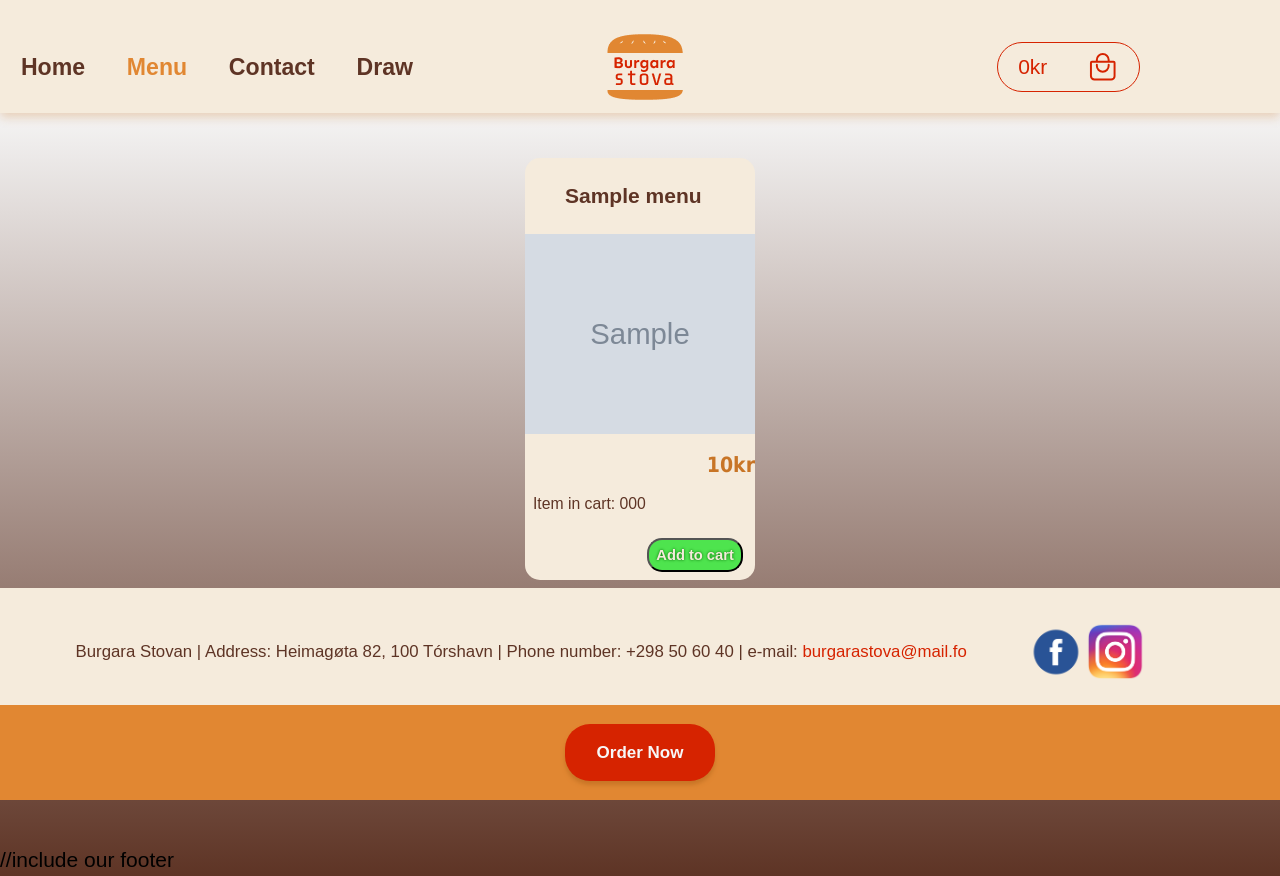
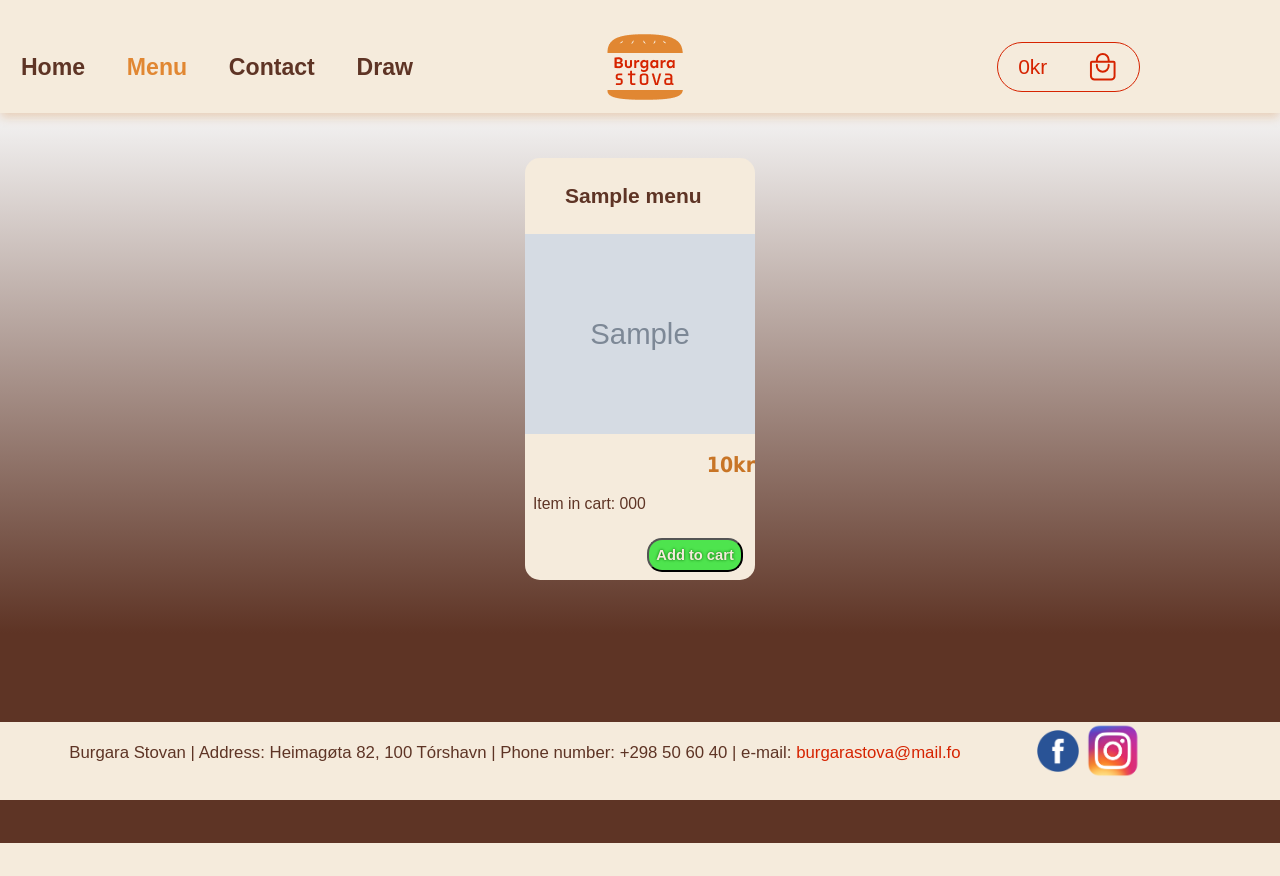
Before and after one commit to BjoergWR/BjoergWR.github.io, a PHP site: page /menu.php in a window 1280 px wide. After the commit the page ends 843 px from the top, so only its background shows below. Run offline with PHP 8.4, Linux system fonts and the light colour scheme; tables that the repository leaves empty or names only in its code hold one stand-in row (values such as "Sample post"); grey boxes marked "Sample" are stand-in pictures.

Commit message:
"footer rætta so link updaterar ann uppá hvat er í cart. og gjørt minni broytingar"

```diff
--- a/innlating2/css/styles.css
+++ b/innlating2/css/styles.css
@@ -209,7 +209,6 @@ footer {
     margin-top: 100%;
     width: 100%;
     background: var(--background);
-    padding: 1em 1em 7em 1em;
     display: flex;
     flex-direction: column;
     flex-basis: 100%;
@@ -223,7 +222,8 @@ footer {
 }
 
 footer div {
-    padding-top: 1em;
+    padding-top: 0.02em;
+    padding-bottom: 1em;
     flex: 1 1 auto;
 }
 .footer-social{
@@ -249,6 +249,7 @@ footer a {
 .social-icon {
     min-height: 40px;
     max-height: 60px;
+    padding-bottom: 0.25em;
 }
 
 
@@ -327,8 +328,7 @@ footer a {
 /*MAIN CONTENT BEGIN HEAR*/
 
 html{
-    background: rgb(48,48,48);
-    background: radial-gradient(circle, rgba(48,48,48,1) 0%, rgba(255,255,255,1)100%);
+    background: var(--brown);
 }
 
 body{
--- a/innlating2/menu.php
+++ b/innlating2/menu.php
@@ -133,5 +133,5 @@ include('view/header.php');
     </div>
 </section>
 
-//include our footer
+
 <?php include('view/footer.php');?>
--- /dev/null
+++ b/innlating2/registration.php
@@ -0,0 +1 @@
+<?php
--- a/innlating2/view/footer.php
+++ b/innlating2/view/footer.php
@@ -1,13 +1,23 @@
-
-
-<div id="mobile_footer_nav">
-    <div class="nav_button"><a href="order.html" class="order_link">Order Now</a></div>
-
-</div>
 
 
 
-<footer class="footer">
+    <?php
+    if($page=='menu' && $total_sum==0){
+        echo " <footer class='footer'>";
+    }else{
+        echo "<div id='mobile_footer_nav'>";
+        if($total_sum==0){
+
+            echo " <div class='nav_button'><a href='menu.php' class='order_link'>Order Now</a></div>";
+        }
+
+        if($total_sum!=0){
+            echo " <div class='nav_button'><a href='registration.php' class='order_link'>Buy Now</a></div>";
+        }
+        echo "</div><footer class='footer' style='padding: 1em 1em 5em 1em;'>";
+    }
+    ?>
+
     <div>
         <p class="footer-nav">
             Burgara Stovan |
```
Also changed, not shown: innlating2/functions.php (added, +47 -0 lines), innlating2/view/header.php (+1 -45 lines).
